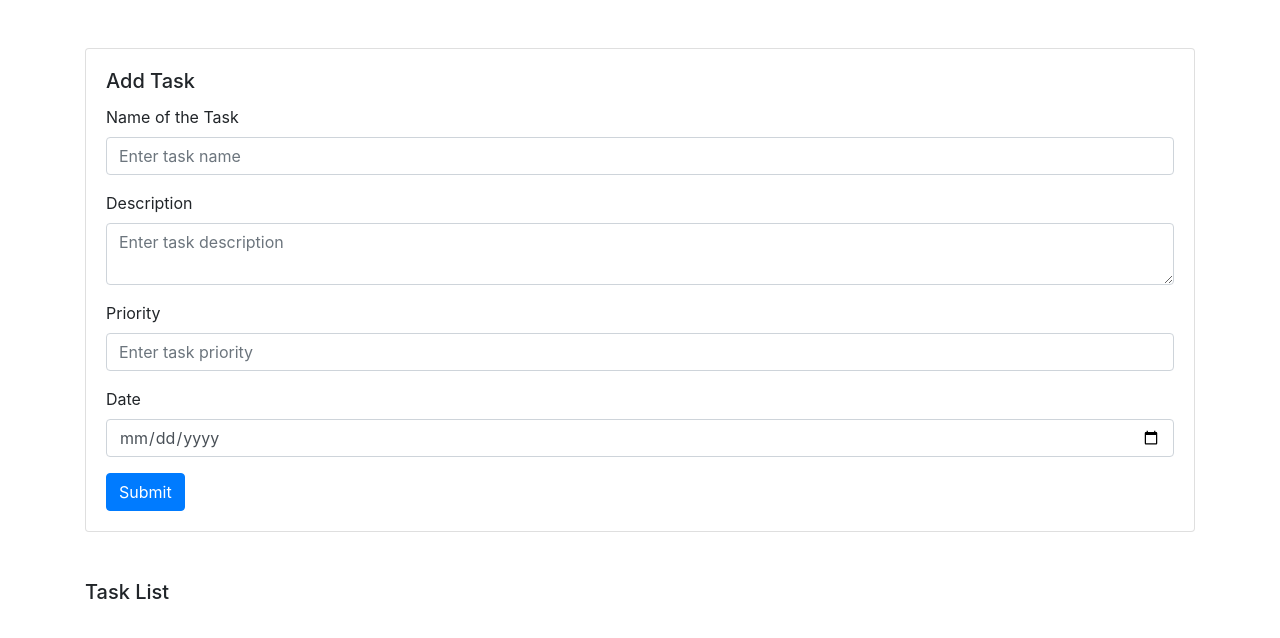
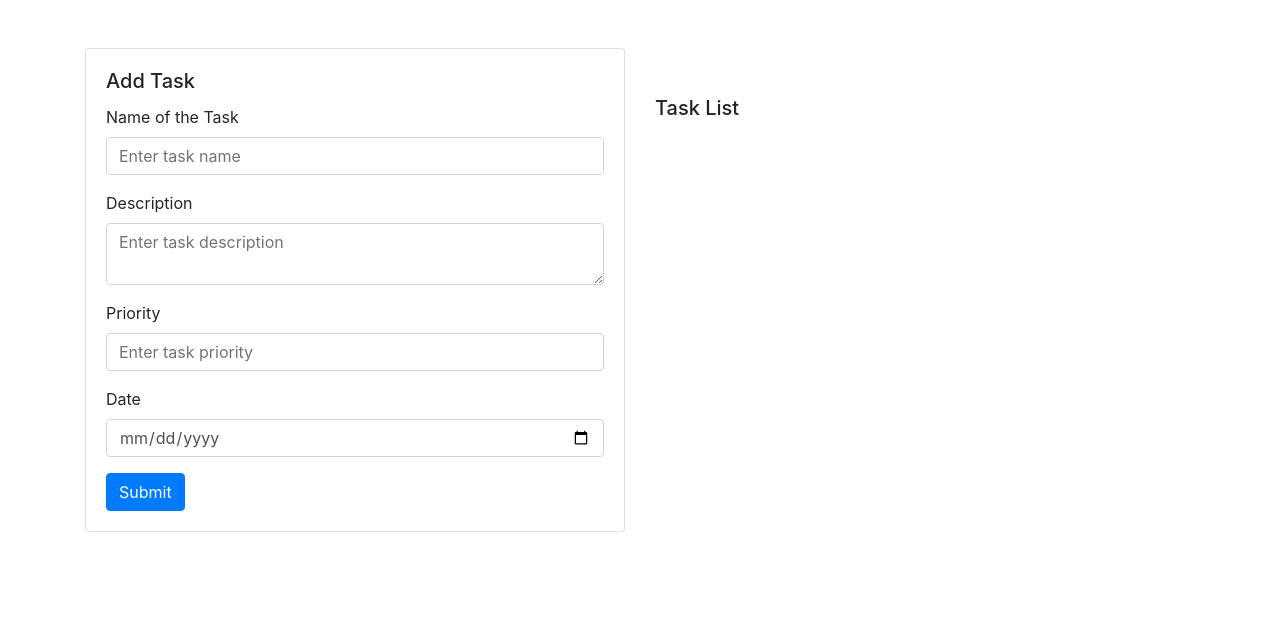
Before and after one commit to adithhub/Todo-app-Django, a Django app: page / in a window 1280 px wide. Shown: the top 638 px of the page. Run offline with Django 5.2, Linux system fonts and the light colour scheme; data that the repository does not hold is empty; some libraries are stand-ins or nearby versions.

Commit message:
ALL WORK DONE(this is only for showing that I know CRUD operations)

```diff
--- a/templates/task_view.html
+++ b/templates/task_view.html
@@ -2,10 +2,13 @@
 <html>
 <head>
     <title>Todo App</title>
+    <link rel="stylesheet" href='style.css'">
     <link rel="stylesheet" href="https://stackpath.bootstrapcdn.com/bootstrap/4.5.2/css/bootstrap.min.css">
 </head>
 <body>
   <div class="container mt-5">
+      <div class="row">
+          <div class="col-md-6">
               <div class="card">
                   <div class="card-body">
                       <h5 class="card-title">Add Task</h5>
@@ -31,6 +34,8 @@
                       </form>
                   </div>
               </div>
+          </div>
+          <div class="col-md-6">
               <div class="mt-5">
                   <h5>Task List</h5>
                   <ul class="list-group">
@@ -48,5 +53,6 @@
                   </ul>
               </div>
           </div>
+      </div>
+  </div>
 </body>
-</html>
```
Also changed, not shown: db.sqlite3. Lines whose indentation alone changed are shown as unchanged.
